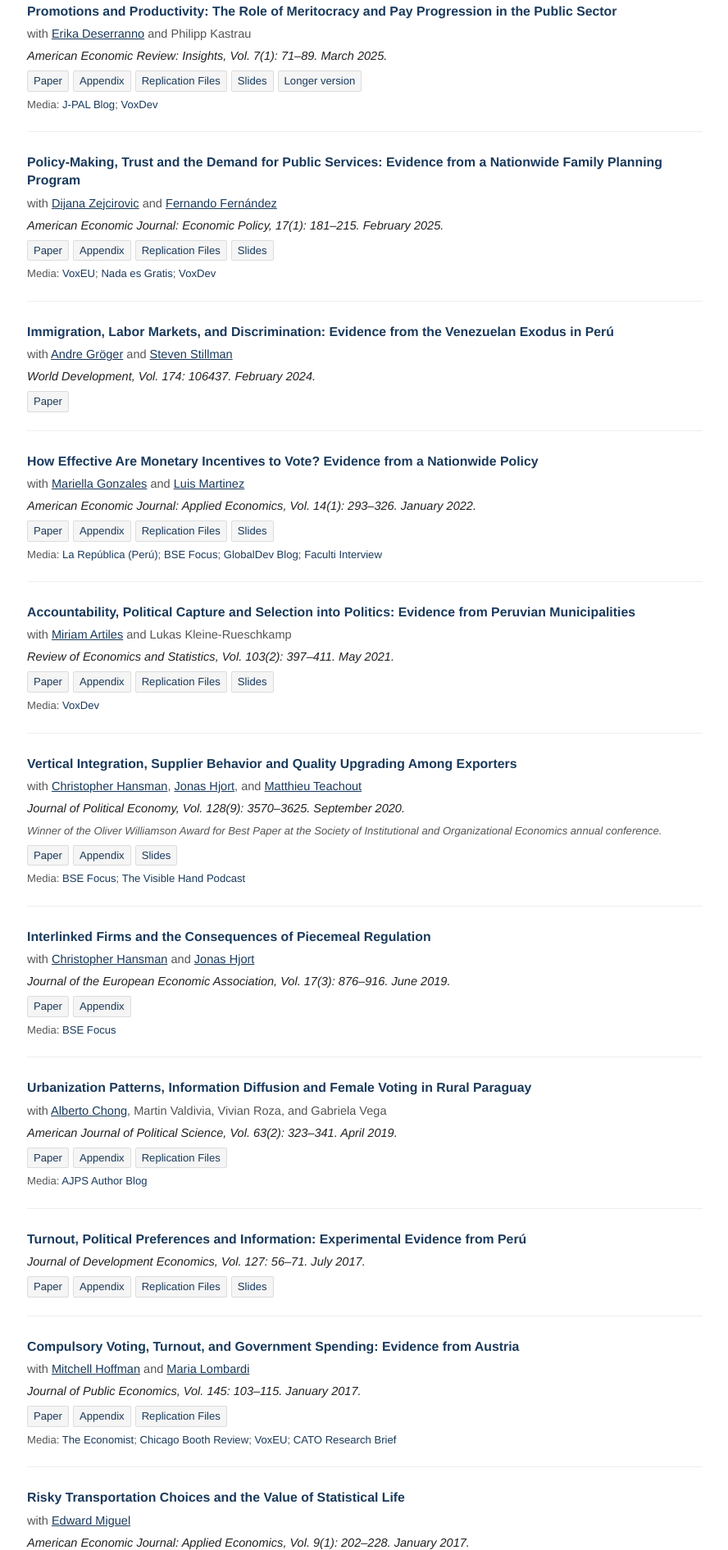
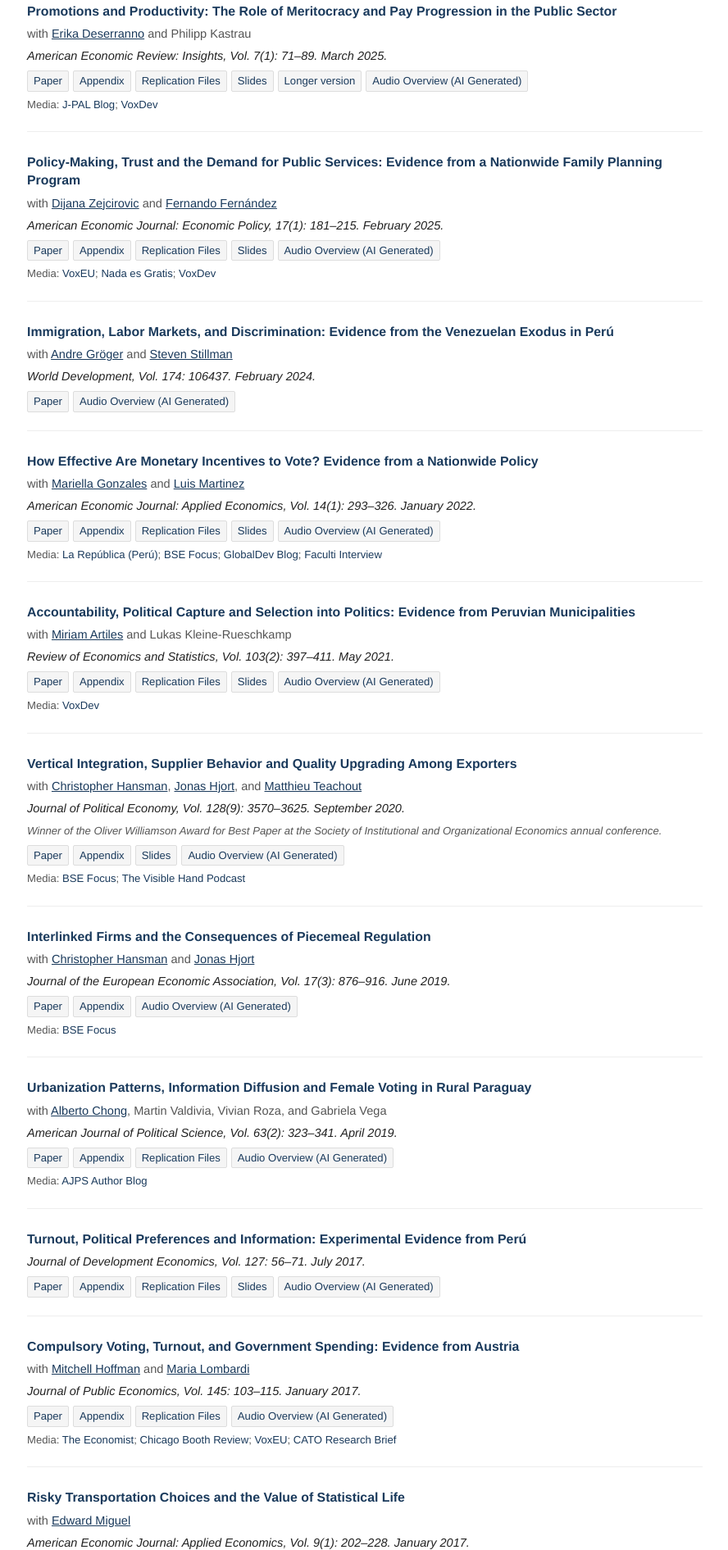
Before and after one commit to gianmarcoleon/gianmarcoleon.github.io, a plain HTML site: page research.html in a window 1280 px wide. Shown: the part 909-2800 px from the top of the page at 82% size, without its empty margins (195-1083 px from the left). Drawn offline with Linux system fonts and the light colour scheme.

Commit message:
Add Audio Overview (AI Generated) buttons and audio files (not yet published)
Co-Authored-By: Claude Opus 5.5 <noreply@anthropic.com>
Claude-Session: https://claude.ai/code/session_01WRXeamJivZ73TVAxGdtfSg

```diff
--- a/research.html
+++ b/research.html
@@ -51,6 +51,7 @@
       <div class="paper-links">
         <a href="https://www.dropbox.com/scl/fi/eg9vxgrtdnuxqgyq493n3/20.-Bobba-et-al-Teacher-Compensation-and-Structural-Inequality-Final-WP.pdf?rlkey=r1lj2pt7podowo2djn3a3zlmt&dl=0" target="_blank">Paper</a>
         <a href="https://www.dropbox.com/scl/fi/hhykkggivqvhct4ig63zv/20.-Bobba-et-al-Teacher-Compensation-and-Structural-Inequality-Slides.pdf?rlkey=h26x26dxo7b3up118br4dz17k&dl=0" target="_blank">Slides</a>
+        <a class="audio-link" href="audio/20-teacher-compensation.m4a" target="_blank" title="AI-generated audio summary of this paper (Google Gemini Notebook)">Audio Overview (AI Generated)</a>
       </div>
       <div class="paper-media">
         Media: <a href="https://voxdev.org/topic/health-education/how-teacher-wage-policies-help-reduce-urban-rural-achievement-gaps-evidence-peru" target="_blank">VoxDev</a>;
@@ -73,6 +74,7 @@
         <a href="https://www.dropbox.com/scl/fi/xhvfmd30pxdm0wa17bw7n/DLW-Branchless_Banking_Indonesia_ReStat_Appendix.pdf?rlkey=b9fbsar65ns2a01t15fp7cto0&dl=0" target="_blank">Appendix</a>
         <a href="https://doi.org/10.7910/DVN/DCKKLW" target="_blank">Replication Files</a>
         <a href="https://www.dropbox.com/scl/fi/w0chkjp8j393kbinkskrp/17.-Deserranno-et-al-When-Transparency-Fails-Slides-?rlkey=ouj8d7lwfrlb3ukd8v03y8xb3&dl=0" target="_blank">Slides</a>
+        <a class="audio-link" href="audio/17-when-transparency-fails.m4a" target="_blank" title="AI-generated audio summary of this paper (Google Gemini Notebook)">Audio Overview (AI Generated)</a>
       </div>
       <div class="paper-media">
         Media: <a href="https://voxdev.org/topic/finance/when-transparency-fails-financial-incentives-local-banking-agents-indonesia" target="_blank">VoxDev</a>;
@@ -97,6 +99,7 @@
         <a href="https://www.dropbox.com/s/klqb4wc3zukwxgf/19.%20Deserranno%20et%20al%20-%20The%20Allocation%20of%20Incentives%20in%20Multi-Layered%20Organizations%20%28Appendix%29.pdf?dl=0" target="_blank">Appendix</a>
         <a href="https://dataverse.harvard.edu/dataset.xhtml?persistentId=doi:10.7910/DVN/7GXBRK" target="_blank">Replication Files</a>
         <a href="https://www.dropbox.com/scl/fi/8bx40iohb360fx7lmtnkj/19.-Deserranno-et-al-The-Allocation-of-Incentives-in-Multi-Layered-Organizations-Slides.pdf?rlkey=mdhiguczrfih7533a5t4w75a4&dl=0" target="_blank">Slides</a>
+        <a class="audio-link" href="audio/19-allocation-of-incentives.m4a" target="_blank" title="AI-generated audio summary of this paper (Google Gemini Notebook)">Audio Overview (AI Generated)</a>
       </div>
       <div class="paper-media">
         Media: <a href="https://www.povertyactionlab.org/evaluation/pay-perfomance-incentives-heathcare-workers-and-their-supervisors-sierra-leone" target="_blank">J-PAL Blog</a>;
@@ -120,6 +123,7 @@
         <a href="http://www.openicpsr.org/openicpsr/workspace?goToPath=/openicpsr/203501" target="_blank">Replication Files</a>
         <a href="https://www.dropbox.com/scl/fi/hadit7mapjbhz7elwh6sb/18.-Deserranno-et-al-Promotions-and-Productivity-Slides.pdf?rlkey=mu7okmjok2sadjozfdoth149r&dl=0" target="_blank">Slides</a>
         <a href="https://www.dropbox.com/scl/fi/nylzy0jhqmediodob02ph/18.-Deserranno-et-al-Promotions-and-Productivity-longer-WP.pdf?rlkey=lgzpxs43idx2f7dxxhtk69drt&dl=0" target="_blank">Longer version</a>
+        <a class="audio-link" href="audio/18-promotions-and-productivity.m4a" target="_blank" title="AI-generated audio summary of this paper (Google Gemini Notebook)">Audio Overview (AI Generated)</a>
       </div>
       <div class="paper-media">
         Media: <a href="https://www.povertyactionlab.org/evaluation/impact-meritocratic-promotions-and-pay-progression-health-care-workers-productivity" target="_blank">J-PAL Blog</a>;
@@ -143,6 +147,7 @@
         <a href="https://www.dropbox.com/scl/fi/14gnl3aag3cqtxhzvas2b/16.-Leon-et-al.-Policy-Making-Trust-and-the-Demand-for-Public-Services-Appendix.pdf?rlkey=9mwr4tk13rke23j1ztr6ccck3&dl=0" target="_blank">Appendix</a>
         <a href="https://www.openicpsr.org/openicpsr/project/194825/version/V1/view" target="_blank">Replication Files</a>
         <a href="https://www.dropbox.com/scl/fi/qtgf891234clvxebzfs4m/16.-Leon-et-al.-Policy-Making-Trust-and-the-Demand-for-Public-Services-Slides.pdf?rlkey=ibapgou59cs2g57p2a5a12nae&dl=0" target="_blank">Slides</a>
+        <a class="audio-link" href="audio/16-policy-making-trust.m4a" target="_blank" title="AI-generated audio summary of this paper (Google Gemini Notebook)">Audio Overview (AI Generated)</a>
       </div>
       <div class="paper-media">
         Media: <a href="https://cepr.org/voxeu/columns/policymaking-trust-and-demand-public-services-evidence-nationwide-family-planning" target="_blank">VoxEU</a>;
@@ -164,6 +169,7 @@
       <div class="paper-journal"><em>World Development</em>, Vol. 174: 106437. February 2024.</div>
       <div class="paper-links">
         <a href="https://www.dropbox.com/scl/fi/jybujl8b6yhcj5paplcz2/15.-Groger-et.-al.-Immigration-Labormarkets-and-Discrimination-WD2024.pdf?rlkey=qggee090q5sflrf7vve1lgxux&dl=0" target="_blank">Paper</a>
+        <a class="audio-link" href="audio/15-immigration-labor-markets.m4a" target="_blank" title="AI-generated audio summary of this paper (Google Gemini Notebook)">Audio Overview (AI Generated)</a>
       </div>
     </div>
 
@@ -183,6 +189,7 @@
         <a href="https://www.dropbox.com/s/gv0c7uv7aikud0m/14.%20Gonzales%20et%20al%20-%20How%20Effective%20Are%20Monetary%20Incentives%20to%20Vote%3F%20Evidence%20from%20a%20Nationwide%20Policy%20-%20Appendix%20%28AEJApp2022%29.pdf?dl=0" target="_blank">Appendix</a>
         <a href="https://doi.org/10.7910/DVN/HLBUPL" target="_blank">Replication Files</a>
         <a href="https://www.dropbox.com/s/0xx97pyiuz9slny/14.%20Gonzales%20et%20al%20-%20How%20Effective%20Are%20Monetary%20Incentives%20to%20Vote%3F%20Evidence%20from%20a%20Nationwide%20Policy%20%28Slides%29.pdf?dl=0" target="_blank">Slides</a>
+        <a class="audio-link" href="audio/14-monetary-incentives-to-vote.m4a" target="_blank" title="AI-generated audio summary of this paper (Google Gemini Notebook)">Audio Overview (AI Generated)</a>
       </div>
       <div class="paper-media">
         Media: <a href="https://larepublica.pe/politica/1451942-voto-obligatorio-multas" target="_blank">La República (Perú)</a>;
@@ -207,6 +214,7 @@
         <a href="https://www.dropbox.com/s/w5jg2e1mogzxurg/12.%20Artiles%20et%20al%20-%20Accountability%2C%20Political%20Capture%20and%20Selection%20into%20Politics%20-%20Appendix%20%28ReStat2020%29.pdf?dl=0" target="_blank">Appendix</a>
         <a href="https://dataverse.harvard.edu/dataset.xhtml?persistentId=doi:10.7910/DVN/ZXC6XH" target="_blank">Replication Files</a>
         <a href="https://www.dropbox.com/s/w4der430cuck4sd/12.%20Artiles%20et%20al%20-%20Accountability%2C%20Political%20Capture%20and%20Selection%20into%20Politics%20%28Slides%29.pdf?dl=0" target="_blank">Slides</a>
+        <a class="audio-link" href="audio/12-accountability-political-capture.m4a" target="_blank" title="AI-generated audio summary of this paper (Google Gemini Notebook)">Audio Overview (AI Generated)</a>
       </div>
       <div class="paper-media">
         Media: <a href="https://voxdev.org/topic/institutions-political-economy/accountability-institutions-political-capture-and-selection-politics" target="_blank">VoxDev</a>
@@ -230,6 +238,7 @@
         <a href="https://www.dropbox.com/s/0uc357ebcyam6bo/13.%20Hansman%20et%20al%20-%20Vertical%20Integration%2C%20Supplier%20Behavior%2C%20and%20Quality%20Upgrading%20among%20Exporters%20%28JPE2020%29.pdf?dl=0" target="_blank">Paper</a>
         <a href="https://www.dropbox.com/s/zj9ygnnrnomonai/13.%20Hansman%20et%20al%20-%20Vertical%20Integration%2C%20Supplier%20Behavior%2C%20and%20Quality%20Upgrading%20among%20Exporters%20-%20Appendix%20%28JPE2020%29.pdf?dl=0" target="_blank">Appendix</a>
         <a href="https://www.dropbox.com/s/qlebt491zz2lsoe/13.%20Hansman%20et%20al%20-%20Vertical%20Integration%2C%20Supplier%20Behavior%2C%20and%20Quality%20Upgrading%20among%20Exporters%20%28Slides%29.pdf?dl=0" target="_blank">Slides</a>
+        <a class="audio-link" href="audio/13-vertical-integration.m4a" target="_blank" title="AI-generated audio summary of this paper (Google Gemini Notebook)">Audio Overview (AI Generated)</a>
       </div>
       <div class="paper-media">
         Media: <a href="http://focus.barcelonagse.eu/vertical-integration-quality-upgrading-peru-fishmeal-industry/" target="_blank">BSE Focus</a>;
@@ -251,6 +260,7 @@
       <div class="paper-links">
         <a href="https://www.dropbox.com/s/fdszi86rmy4rb5j/11.%20Hansman%20et%20al%20-%20Interlinked%20Firms%20and%20the%20Consequences%20of%20Piecemeal%20Regulation%20%28JEEA2019%29.pdf?dl=0" target="_blank">Paper</a>
         <a href="https://www.dropbox.com/s/u91v15cog3erxhm/11.%20Hansman%20et%20al%20-%20Interlinked%20Firms%20and%20the%20Consequences%20of%20Piecemeal%20Regulation%20-%20Appendix%20%28JEEA2019%29.pdf?dl=0" target="_blank">Appendix</a>
+        <a class="audio-link" href="audio/11-interlinked-firms.m4a" target="_blank" title="AI-generated audio summary of this paper (Google Gemini Notebook)">Audio Overview (AI Generated)</a>
       </div>
       <div class="paper-media">
         Media: <a href="http://focus.barcelonagse.eu/industrial-regulation-health-consequences/" target="_blank">BSE Focus</a>
@@ -272,6 +282,7 @@
         <a href="https://www.dropbox.com/s/byyml5bzy4xq1jm/10.%20Chong%20et%20al%20-%20GOTV-FemaleVoting-PY%20%28AJPS2019%29.pdf?dl=0" target="_blank">Paper</a>
         <a href="https://www.dropbox.com/s/5st7jrz77wkzxg1/10.%20Chong%20et%20al%20-%20GOTV-FemaleVoting-PY%20-%20Appendix%20%28AJPS2019%29.pdf?dl=0" target="_blank">Appendix</a>
         <a href="https://dataverse.harvard.edu/dataset.xhtml?persistentId=doi:10.7910/DVN/KPJUFL" target="_blank">Replication Files</a>
+        <a class="audio-link" href="audio/10-female-voting-paraguay.m4a" target="_blank" title="AI-generated audio summary of this paper (Google Gemini Notebook)">Audio Overview (AI Generated)</a>
       </div>
       <div class="paper-media">
         Media: <a href="https://ajps.org/2018/10/26/urbanization-patterns-information-diffusion-and-female-voting-in-rural-paraguay/" target="_blank">AJPS Author Blog</a>
@@ -290,6 +301,7 @@
         <a href="https://www.dropbox.com/s/gx6n05w4r0rrqto/Leon-CostVoting-FF_Appendix.pdf?dl=0" target="_blank">Appendix</a>
         <a href="https://dataverse.harvard.edu/dataset.xhtml?persistentId=doi:10.7910/DVN/ODKUWP" target="_blank">Replication Files</a>
         <a href="https://www.dropbox.com/s/wt3cfkqhbaugsem/7.%20Leon%20-%20Turnout%2C%20political%20preferences%20and%20information%20%28Slides%29.pdf?dl=0" target="_blank">Slides</a>
+        <a class="audio-link" href="audio/07-turnout-political-preferences.m4a" target="_blank" title="AI-generated audio summary of this paper (Google Gemini Notebook)">Audio Overview (AI Generated)</a>
       </div>
     </div>
 
@@ -308,6 +320,7 @@
         <a href="https://www.dropbox.com/s/196te8a8kcbsvt6/8.%20Hoffman%20et%20al%20-%20Compulsory%20voting%2C%20turnout%2C%20and%20government%20spending%20%28JPuBE2017%29.pdf?dl=0" target="_blank">Paper</a>
         <a href="https://www.dropbox.com/s/qrgyhihnxxgkfe6/8.%20Hoffman%20et%20al%20-%20Compulsory%20voting%2C%20turnout%2C%20and%20government%20spending%20-%20Appendix%20%28JPuBE2017%29.pdf?dl=0" target="_blank">Appendix</a>
         <a href="https://dataverse.harvard.edu/dataset.xhtml?persistentId=doi:10.7910/DVN/DKY6BS" target="_blank">Replication Files</a>
+        <a class="audio-link" href="audio/08-compulsory-voting-austria.m4a" target="_blank" title="AI-generated audio summary of this paper (Google Gemini Notebook)">Audio Overview (AI Generated)</a>
       </div>
       <div class="paper-media">
         Media: <a href="http://www.economist.com/node/21699459" target="_blank">The Economist</a>;
@@ -332,6 +345,7 @@
         <a href="https://www.dropbox.com/s/9eg7mrfyd2jd1mj/9.%20Leon%20and%20Miguel-TransportChoicesVSL-Appendix%20%28AEJApp2017%29.pdf?dl=0" target="_blank">Appendix</a>
         <a href="https://dataverse.harvard.edu/dataset.xhtml?persistentId=doi:10.7910/DVN/SGGSBO" target="_blank">Replication Files</a>
         <a href="https://www.dropbox.com/s/ahpbbu9pt8347i0/9.%20Leon%20and%20Miguel-TransportChoicesVSL%20%28Slides%29.pdf?dl=0" target="_blank">Slides</a>
+        <a class="audio-link" href="audio/09-risky-transportation-vsl.m4a" target="_blank" title="AI-generated audio summary of this paper (Google Gemini Notebook)">Audio Overview (AI Generated)</a>
       </div>
       <div class="paper-media">
         Media: <a href="http://blogs.wsj.com/economics/2013/10/24/how-much-risk-of-death-will-you-accept-to-save-time-money/tab/print/" target="_blank">The Wall Street Journal</a>;
@@ -349,6 +363,7 @@
       <div class="paper-journal"><em>International Journal of Educational Development</em>, Vol. 40(1): 71–84. Winter 2015.</div>
       <div class="paper-links">
         <a href="https://www.dropbox.com/s/6810d2432m77lid/6.%20Leon%20and%20Valdivia%20-%20Inequality%20in%20School%20Resources%20%28IJED%202015%29.pdf?dl=0" target="_blank">Paper</a>
+        <a class="audio-link" href="audio/06-inequality-school-resources.m4a" target="_blank" title="AI-generated audio summary of this paper (Google Gemini Notebook)">Audio Overview (AI Generated)</a>
       </div>
     </div>
 
@@ -362,6 +377,7 @@
       <div class="paper-links">
         <a href="https://www.dropbox.com/s/v5siu66uokk85p9/5.%20Leon%20-%20Civil%20Conflict%20and%20Human%20Capital%20Accumulation%20%28JHR2012%29.pdf?dl=0" target="_blank">Paper</a>
         <a href="https://www.dropbox.com/s/k193v08ouqxl7b7/5.%20Leon%20-%20Civil%20Conflict%20and%20Human%20Capital%20Accumulation%20-%20Appendix%20%28JHR2012%29.pdf?dl=0" target="_blank">Appendix</a>
+        <a class="audio-link" href="audio/05-civil-conflict-human-capital.m4a" target="_blank" title="AI-generated audio summary of this paper (Google Gemini Notebook)">Audio Overview (AI Generated)</a>
       </div>
     </div>
 
@@ -389,18 +405,27 @@
       <div class="paper-title">Privatized Firms, Rule of Law, and Labor Outcomes in Emerging Markets</div>
       <div class="paper-authors">with <a href="http://aysps.gsu.edu/profile/alberto-chong/" target="_blank">Alberto Chong</a></div>
       <div class="paper-journal"><em>Journal of Development Studies</em>, Vol. 45(9): 1513–1525. October 2009.</div>
+      <div class="paper-links">
+        <a class="audio-link" href="audio/04-privatized-firms-labor.m4a" target="_blank" title="AI-generated audio summary of this paper (Google Gemini Notebook)">Audio Overview (AI Generated)</a>
+      </div>
     </div>
 
     <div class="paper-entry">
       <div class="paper-title">Barriers to Exit</div>
       <div class="paper-authors">with <a href="http://aysps.gsu.edu/profile/alberto-chong/" target="_blank">Alberto Chong</a></div>
       <div class="paper-journal"><em>Economics Letters</em>, Vol. 99: 93–97. April 2008.</div>
+      <div class="paper-links">
+        <a class="audio-link" href="audio/03-barriers-to-exit.m4a" target="_blank" title="AI-generated audio summary of this paper (Google Gemini Notebook)">Audio Overview (AI Generated)</a>
+      </div>
     </div>
 
     <div class="paper-entry">
       <div class="paper-title">International Remittances and Income Inequality: An Empirical Investigation</div>
       <div class="paper-authors">with Valerie Koechlin</div>
       <div class="paper-journal"><em>Journal of Economic Policy Reform</em>, Vol. 10(2): 123–141. June 2007.</div>
+      <div class="paper-links">
+        <a class="audio-link" href="audio/02-remittances-inequality.m4a" target="_blank" title="AI-generated audio summary of this paper (Google Gemini Notebook)">Audio Overview (AI Generated)</a>
+      </div>
     </div>
 
     <div class="paper-entry">
```
Also changed, not shown: 9 other files.
